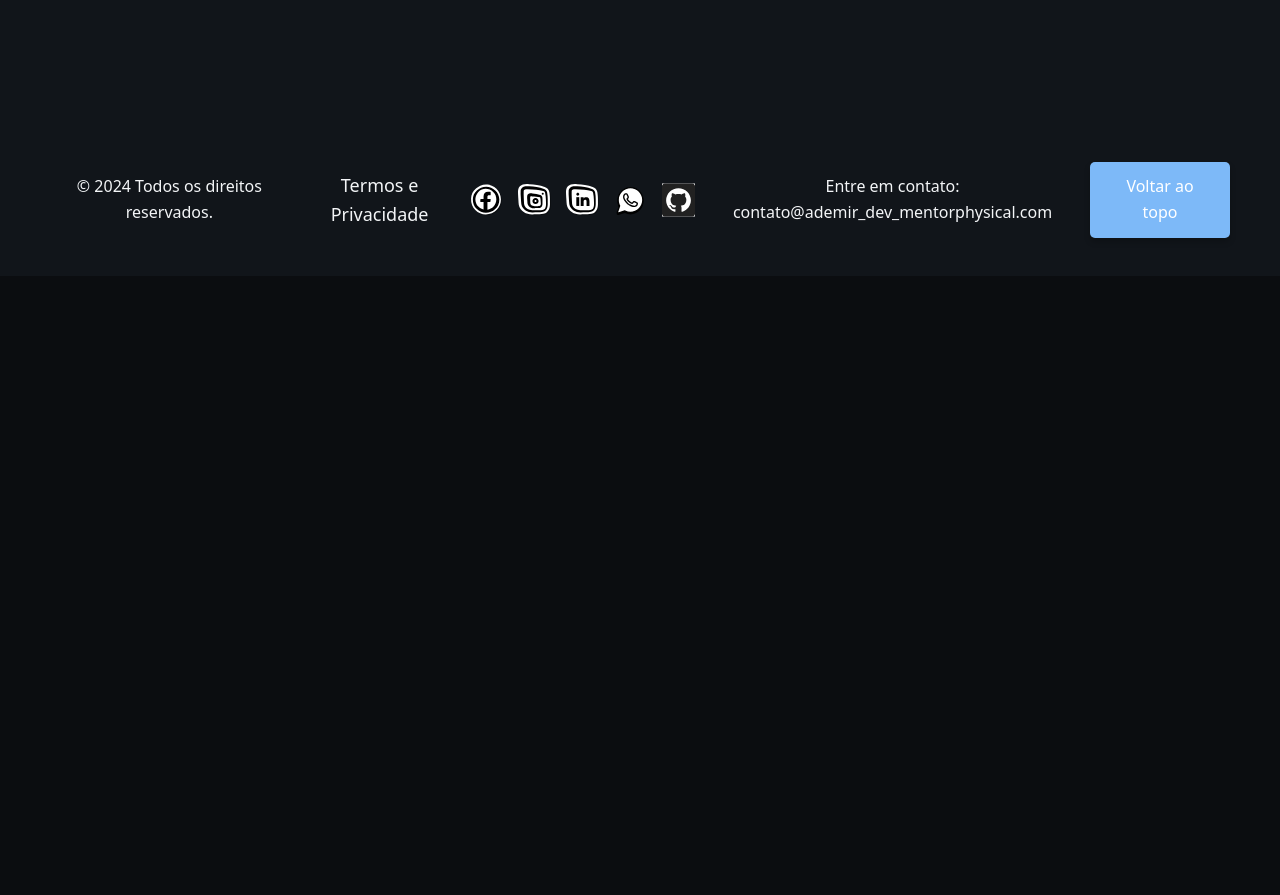
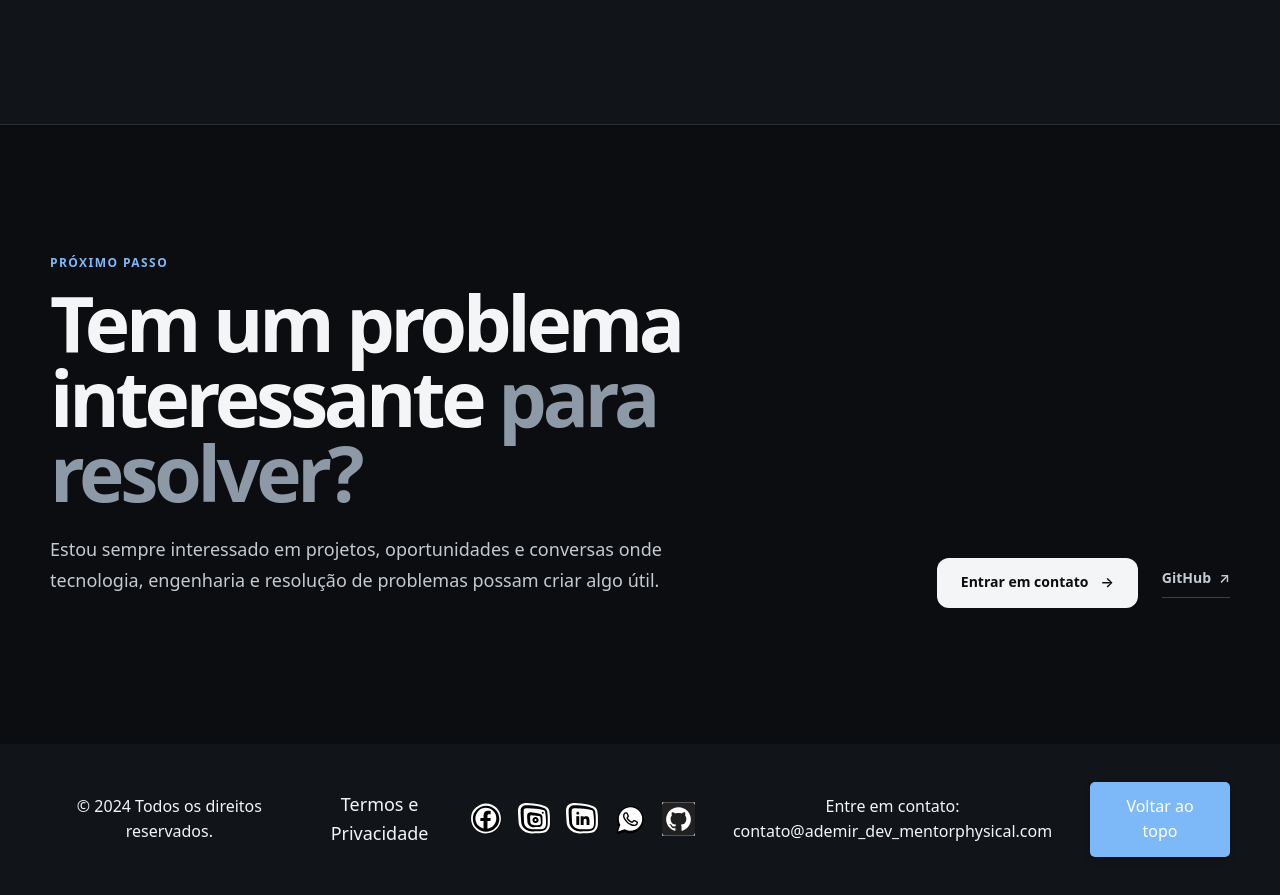
Before and after one commit to Ademir892/My-portifolio, a React (Vite) app: page / in a window 1280 px wide. Shown: the part 3880-4775 px from the top of the page. Before the commit the page ends 4156 px from the top, so only its background shows below. Built offline with nearby package versions, Linux system fonts and the light colour scheme.

Commit message:
feat: add home contact call to action

```diff
--- /dev/null
+++ b/src/components/ContactCTA/index.tsx
@@ -0,0 +1,43 @@
+import { Link } from "react-router-dom";
+
+import "./styles.css";
+
+export default function ContactCTA() {
+  return (
+    <section className="contact-cta" aria-labelledby="contact-cta-title">
+      <div className="contact-cta__container">
+        <div className="contact-cta__content">
+          <span className="contact-cta__eyebrow">Próximo passo</span>
+
+          <h2 id="contact-cta-title" className="contact-cta__title">
+            Tem um problema interessante
+            <span> para resolver?</span>
+          </h2>
+
+          <p className="contact-cta__description">
+            Estou sempre interessado em projetos, oportunidades e conversas onde
+            tecnologia, engenharia e resolução de problemas possam criar algo
+            útil.
+          </p>
+        </div>
+
+        <div className="contact-cta__actions">
+          <Link to="/contact" className="contact-cta__button">
+            Entrar em contato
+            <span aria-hidden="true">→</span>
+          </Link>
+
+          <a
+            href="https://github.com/Ademir892"
+            target="_blank"
+            rel="noopener noreferrer"
+            className="contact-cta__secondary-link"
+          >
+            GitHub
+            <span aria-hidden="true">↗</span>
+          </a>
+        </div>
+      </div>
+    </section>
+  );
+}
--- /dev/null
+++ b/src/components/ContactCTA/styles.css
@@ -0,0 +1,180 @@
+.contact-cta {
+  padding-block: var(--space-10);
+
+  border-top: 1px solid var(--color-border);
+
+  background: var(--color-bg);
+}
+
+.contact-cta__container {
+  width: min(
+    calc(100% - (var(--container-padding) * 2)),
+    var(--container-width)
+  );
+
+  margin-inline: auto;
+
+  display: grid;
+  grid-template-columns:
+    minmax(0, 1fr)
+    auto;
+
+  align-items: end;
+
+  gap: var(--space-8);
+}
+
+.contact-cta__content {
+  max-width: 820px;
+}
+
+.contact-cta__eyebrow {
+  display: block;
+
+  margin-bottom: var(--space-3);
+
+  color: var(--color-accent);
+
+  font-size: var(--font-size-xs);
+  font-weight: var(--font-weight-semibold);
+
+  letter-spacing: 0.12em;
+  text-transform: uppercase;
+}
+
+.contact-cta__title {
+  font-size: clamp(2.75rem, 6vw, 5.5rem);
+
+  font-weight: var(--font-weight-semibold);
+
+  line-height: 0.98;
+  letter-spacing: -0.055em;
+}
+
+.contact-cta__title span {
+  color: var(--color-text-muted);
+}
+
+.contact-cta__description {
+  max-width: 660px;
+
+  margin-top: var(--space-5);
+
+  color: var(--color-text-secondary);
+
+  font-size: var(--font-size-lg);
+
+  line-height: 1.7;
+}
+
+.contact-cta__actions {
+  display: flex;
+  align-items: center;
+
+  gap: var(--space-5);
+
+  padding-bottom: var(--space-2);
+}
+
+.contact-cta__button {
+  min-height: 50px;
+
+  display: inline-flex;
+  align-items: center;
+  justify-content: center;
+
+  gap: var(--space-3);
+
+  padding-inline: var(--space-5);
+
+  border-radius: var(--radius-md);
+
+  background: var(--color-text);
+  color: var(--color-bg);
+
+  font-size: var(--font-size-sm);
+  font-weight: var(--font-weight-semibold);
+
+  white-space: nowrap;
+
+  transition:
+    background-color var(--transition-fast),
+    transform var(--transition-fast);
+}
+
+.contact-cta__button:hover {
+  background: var(--color-accent);
+
+  transform: translateY(-2px);
+}
+
+.contact-cta__secondary-link {
+  display: inline-flex;
+  align-items: center;
+
+  gap: var(--space-2);
+
+  padding-bottom: var(--space-2);
+
+  border-bottom: 1px solid var(--color-border-strong);
+
+  color: var(--color-text-secondary);
+
+  font-size: var(--font-size-sm);
+  font-weight: var(--font-weight-semibold);
+
+  transition:
+    color var(--transition-fast),
+    border-color var(--transition-fast);
+}
+
+.contact-cta__secondary-link:hover {
+  border-color: var(--color-accent);
+
+  color: var(--color-accent);
+}
+
+@media screen and (max-width: 900px) {
+  .contact-cta {
+    padding-block: var(--space-9);
+  }
+
+  .contact-cta__container {
+    grid-template-columns: 1fr;
+
+    align-items: start;
+
+    gap: var(--space-6);
+  }
+
+  .contact-cta__actions {
+    padding-bottom: 0;
+  }
+}
+
+@media screen and (max-width: 600px) {
+  .contact-cta {
+    padding-block: var(--space-8);
+  }
+
+  .contact-cta__title {
+    font-size: clamp(2.75rem, 14vw, 4rem);
+  }
+
+  .contact-cta__description {
+    font-size: var(--font-size-base);
+  }
+
+  .contact-cta__actions {
+    flex-direction: column;
+    align-items: stretch;
+  }
+
+  .contact-cta__button {
+    width: 100%;
+  }
+
+  .contact-cta__secondary-link {
+    width: fit-content;
+  }
+}
--- a/src/routes/Home/index.tsx
+++ b/src/routes/Home/index.tsx
@@ -1,5 +1,6 @@
 import { Link } from "react-router-dom";
 
+import ContactCTA from "../../components/ContactCTA";
 import FeaturedProjects from "../../components/FeaturedProjects";
 import ProfessionalJourney from "../../components/ProfessionalJourney";
 
@@ -118,6 +119,8 @@ export default function Home() {
       <FeaturedProjects />
 
       <ProfessionalJourney />
+
+      <ContactCTA />
     </div>
   );
 }
```
